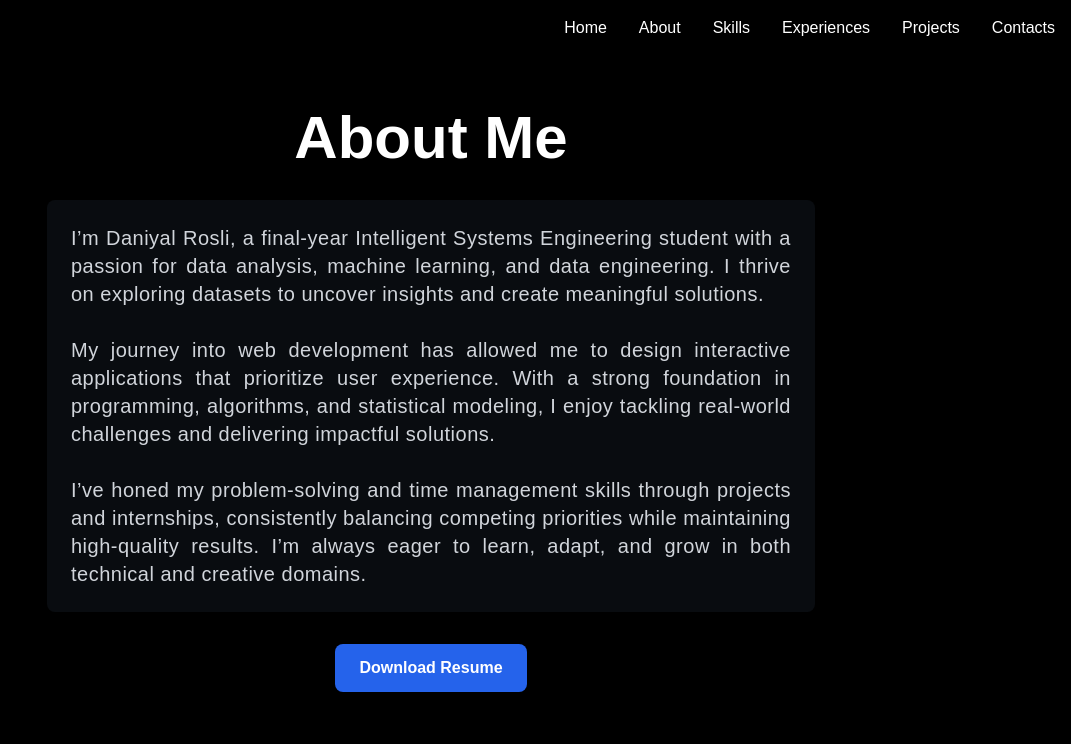
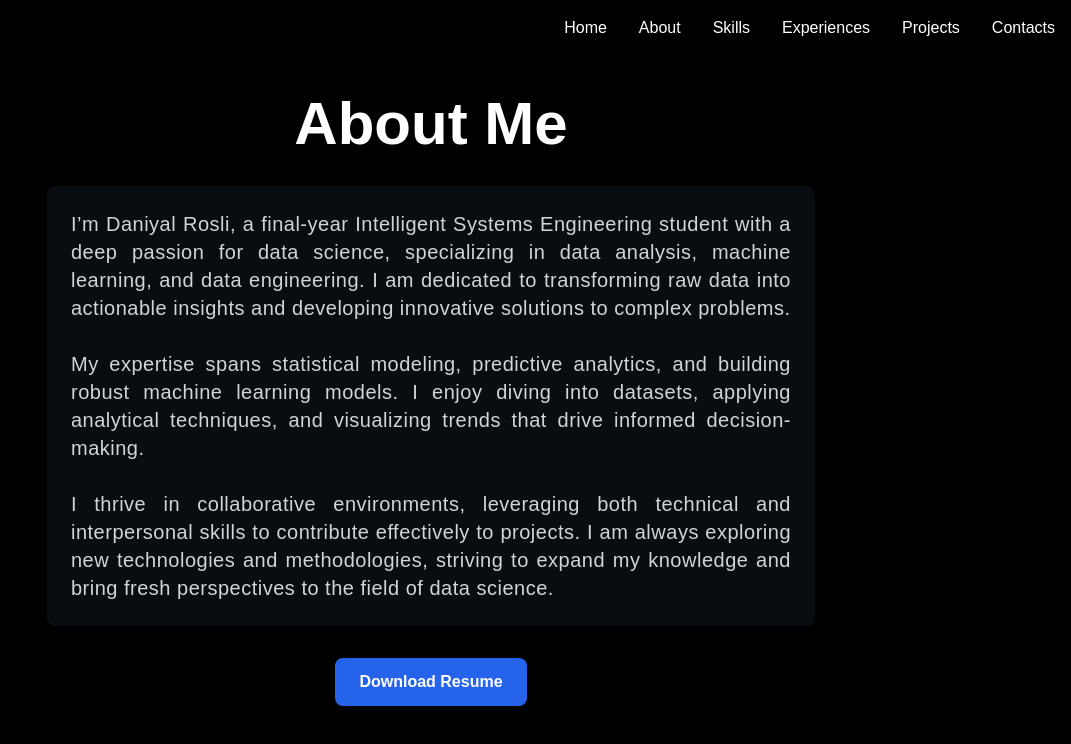
Before and after one commit to daniyalrosli/my-portfolio, a Next.js app: page /about in a window 1280 px wide. Shown: the top 744 px of the page, without its empty margins (209-1280 px from the left). Built offline with nearby package versions, Linux system fonts and the light colour scheme.

Commit message:
update abt me ui

```diff
--- a/src/app/about/page.tsx
+++ b/src/app/about/page.tsx
@@ -13,9 +13,7 @@ export default function AboutPage() {
         animate={{ opacity: 1, y: 0 }}
         transition={{ duration: 1, ease: "easeOut" }}
       >
-        {/* Content Wrapper */}
         <div className="max-w-3xl w-full text-center space-y-8">
-          {/* Heading */}
           <motion.h2
             className="text-4xl sm:text-6xl font-bold text-white mb-4"
             initial={{ opacity: 0, y: -20 }}
@@ -25,23 +23,21 @@ export default function AboutPage() {
             About Me
           </motion.h2>
 
-          {/* Description */}
           <motion.p
             className="text-lg sm:text-xl text-gray-300 leading-relaxed tracking-wide shadow-lg p-6 bg-gray-800 bg-opacity-30 rounded-lg text-justify"
             initial={{ opacity: 0, y: 10 }}
             animate={{ opacity: 1, y: 0 }}
             transition={{ duration: 1.2, ease: "easeOut", delay: 0.3 }}
           >
-            I’m Daniyal Rosli, a final-year Intelligent Systems Engineering student with a passion for data analysis, machine learning, and data engineering. I thrive on exploring datasets to uncover insights and create meaningful solutions.
+            I’m Daniyal Rosli, a final-year Intelligent Systems Engineering student with a deep passion for data science, specializing in data analysis, machine learning, and data engineering. I am dedicated to transforming raw data into actionable insights and developing innovative solutions to complex problems.
             <br />
             <br />
-            My journey into web development has allowed me to design interactive applications that prioritize user experience. With a strong foundation in programming, algorithms, and statistical modeling, I enjoy tackling real-world challenges and delivering impactful solutions.
+            My expertise spans statistical modeling, predictive analytics, and building robust machine learning models. I enjoy diving into datasets, applying analytical techniques, and visualizing trends that drive informed decision-making.
             <br />
             <br />
-            I’ve honed my problem-solving and time management skills through projects and internships, consistently balancing competing priorities while maintaining high-quality results. I’m always eager to learn, adapt, and grow in both technical and creative domains.
+            I thrive in collaborative environments, leveraging both technical and interpersonal skills to contribute effectively to projects. I am always exploring new technologies and methodologies, striving to expand my knowledge and bring fresh perspectives to the field of data science.
           </motion.p>
 
-          {/* Resume Download */}
           <motion.div
             initial={{ opacity: 0, y: 10 }}
             animate={{ opacity: 1, y: 0 }}
```
